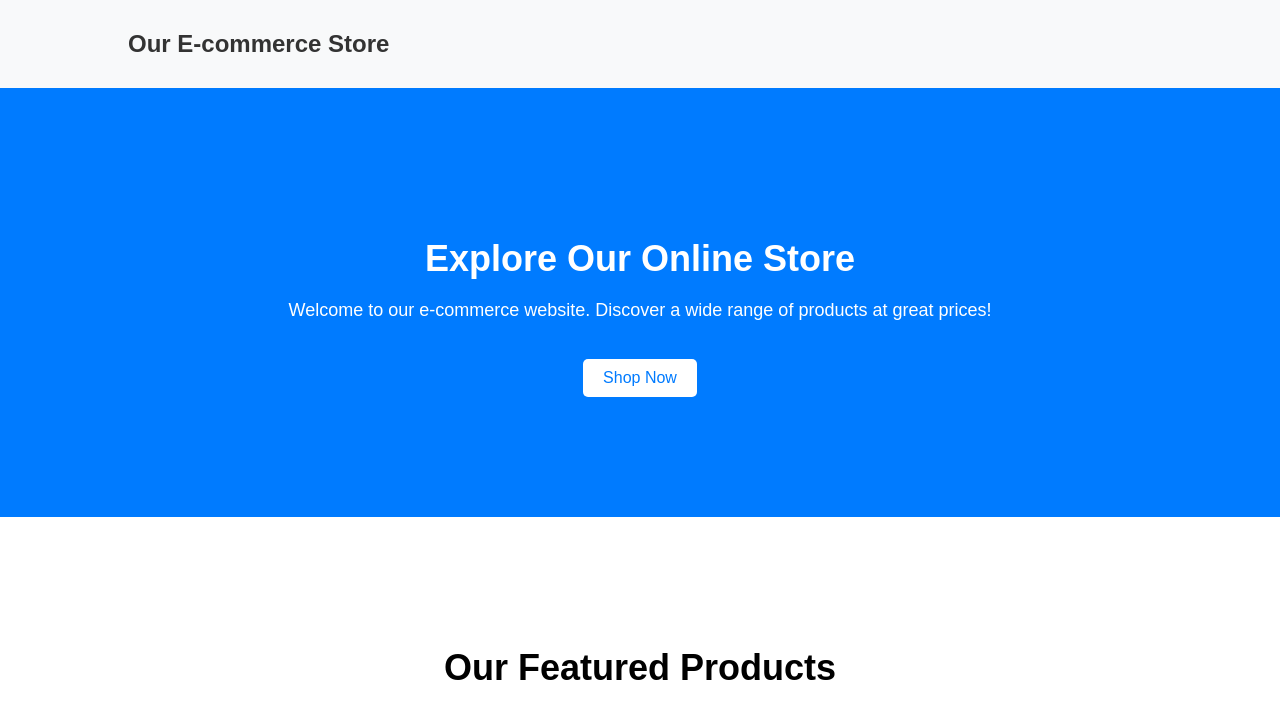
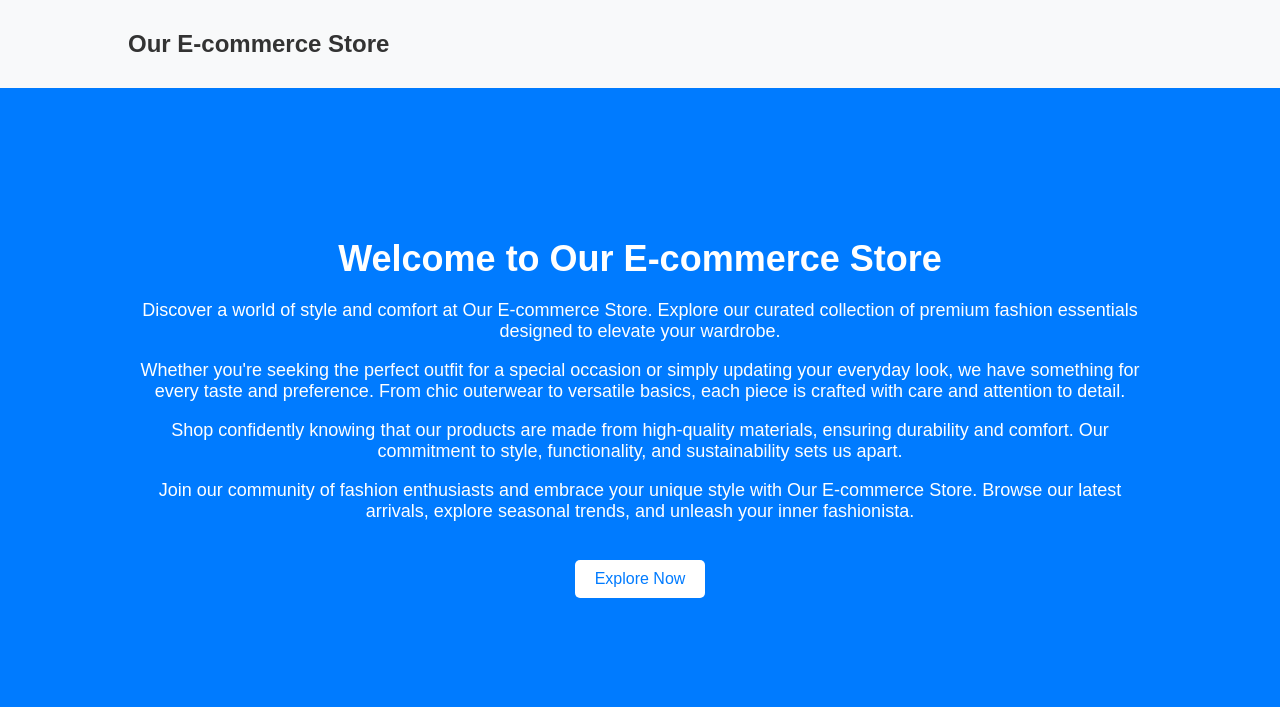
Before and after one commit to Samuel1604/landing-page, a plain HTML site: page index.html in a window 1280 px wide. Shown: the top 707 px of the page. Drawn offline with Linux system fonts and the light colour scheme.

Commit message:
Update index.html

```diff
--- a/index.html
+++ b/index.html
@@ -20,9 +20,12 @@
 
 <section class="hero">
     <div class="container">
-        <h2>Explore Our Online Store</h2>
-        <p>Welcome to our e-commerce website. Discover a wide range of products at great prices!</p>
-        <a href="#products" class="btn">Shop Now</a>
+        <h2>Welcome to Our E-commerce Store</h2>
+        <p>Discover a world of style and comfort at Our E-commerce Store. Explore our curated collection of premium fashion essentials designed to elevate your wardrobe.</p>
+        <p>Whether you're seeking the perfect outfit for a special occasion or simply updating your everyday look, we have something for every taste and preference. From chic outerwear to versatile basics, each piece is crafted with care and attention to detail.</p>
+        <p>Shop confidently knowing that our products are made from high-quality materials, ensuring durability and comfort. Our commitment to style, functionality, and sustainability sets us apart.</p>
+        <p>Join our community of fashion enthusiasts and embrace your unique style with Our E-commerce Store. Browse our latest arrivals, explore seasonal trends, and unleash your inner fashionista.</p>
+        <a href="#products" class="btn">Explore Now</a>
     </div>
 </section>
 
```
